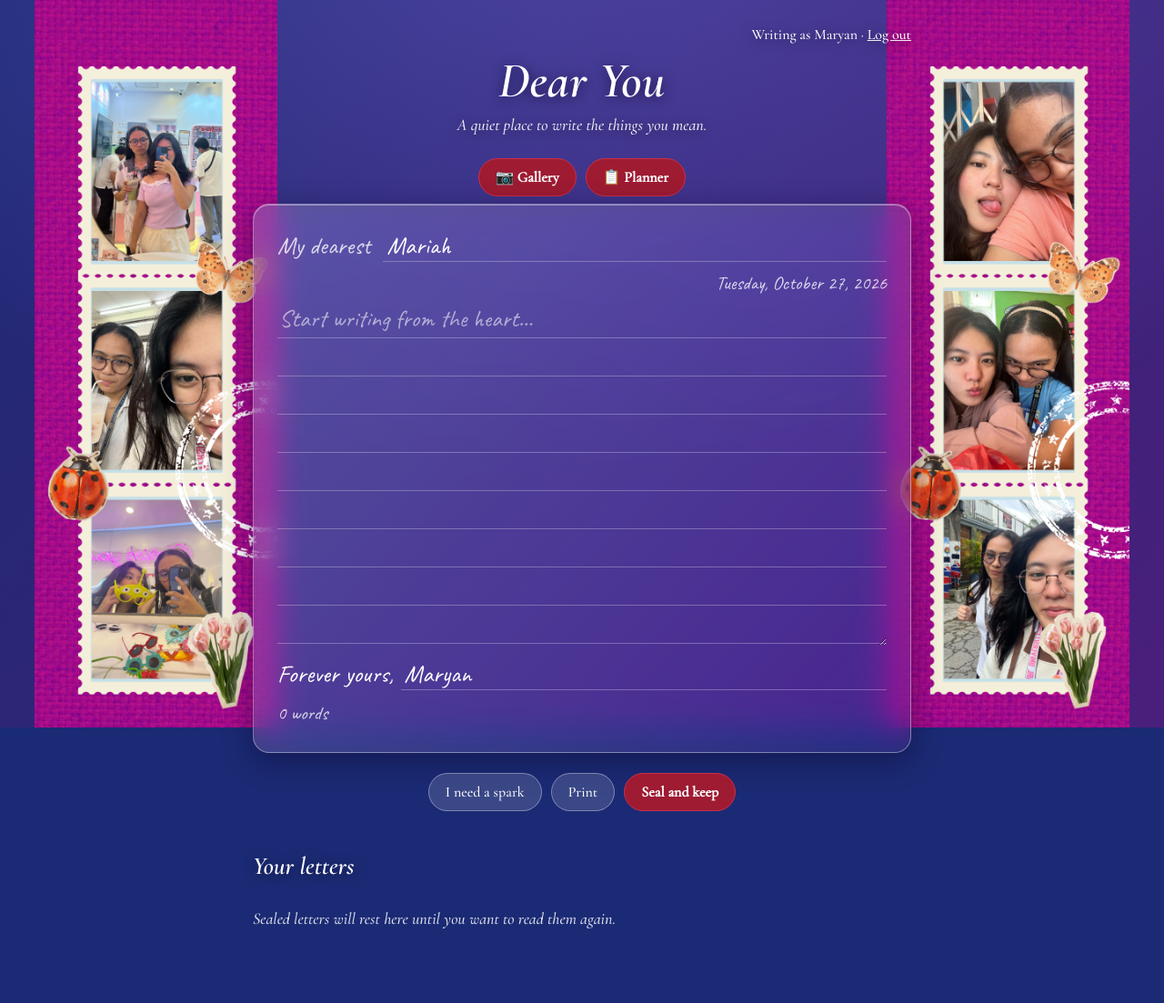
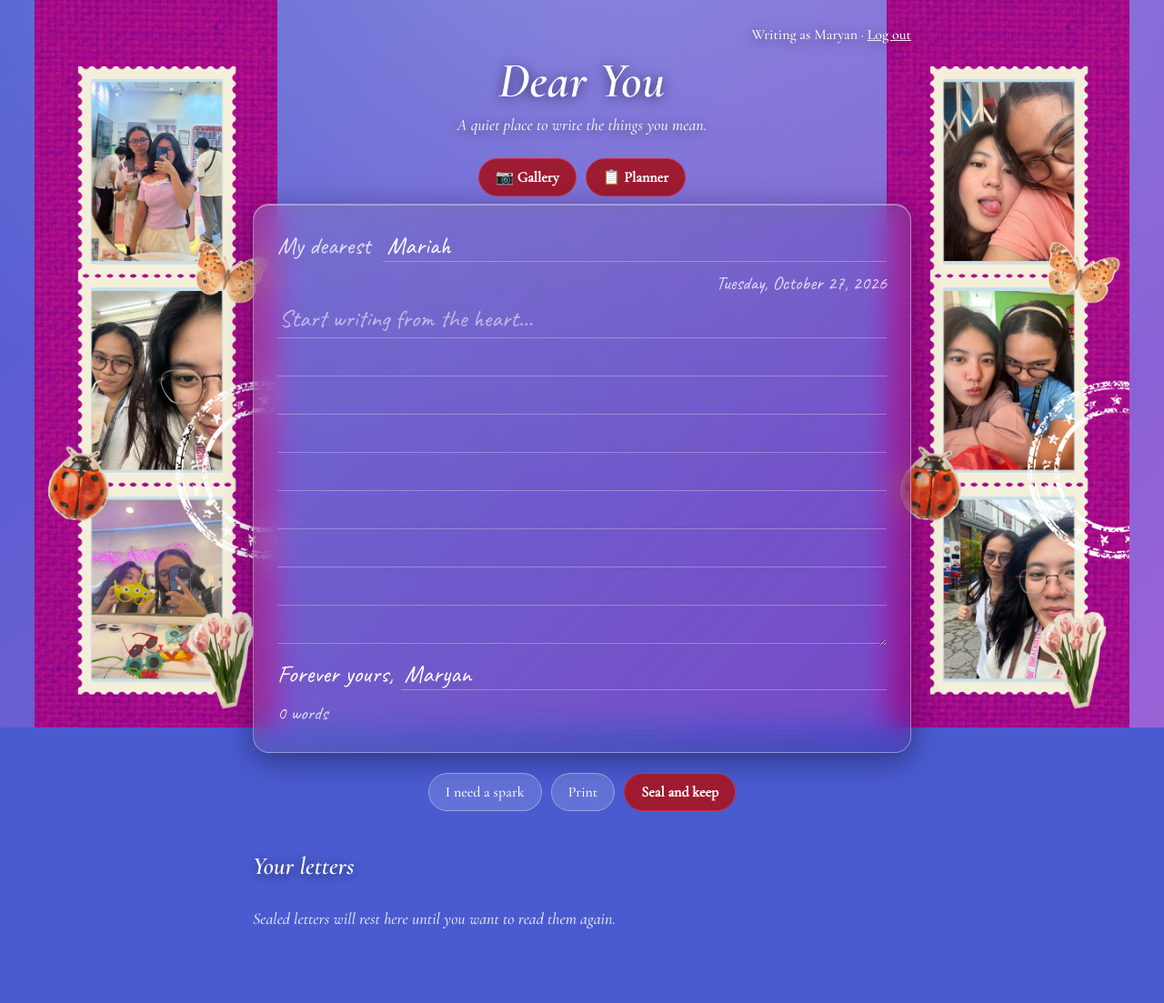
Before and after one commit to Mstar2-d/For-my-Baby, a Flask app: page / in a window 1280 px wide. Shown: the whole page at 91% size. Run offline with Flask 3, Linux system fonts and the light colour scheme; the visitor is signed in with stand-in values (Sample User, id 1); some libraries are stand-ins or nearby versions.

Commit message:
Change bg color

```diff
--- a/static/style.css
+++ b/static/style.css
@@ -11,6 +11,7 @@
      8. Reader page
      9. Print and small screens
     10. Gallery
+    11. Planner
    ========================================================================== */
 
 
@@ -20,10 +21,10 @@
    ========================================================================== */
 
 :root {
-  /* Page background: blue to purple, with your photo strips on top */
-  --bg-blue:   #1b2a74;
-  --bg-purple: #4a1f7c;
-  --bg-glow:   rgba(140, 118, 235, 0.35);
+  /* Page background: Soft Periwinkle, with your photo strips on top */
+  --bg-blue:   #4a5bd0;
+  --bg-purple: #9a63d6;
+  --bg-glow:   rgba(255, 255, 255, 0.25);
 
   /* Text */
   --text:   #ffffff;
@@ -307,7 +308,7 @@ button:disabled {
   cursor: wait;
 }
 
-/* Main action ("Seal and keep", "Log in", "Gallery") */
+/* Main action ("Seal and keep", "Log in", "Gallery", "Planner") */
 button.primary {
   font-weight: 600;
   color: #fff;
@@ -763,6 +764,7 @@ textarea:focus-visible {
   cursor: zoom-out;
 }
 
+
 /* ==========================================================================
    11. PLANNER
    ========================================================================== */
```
